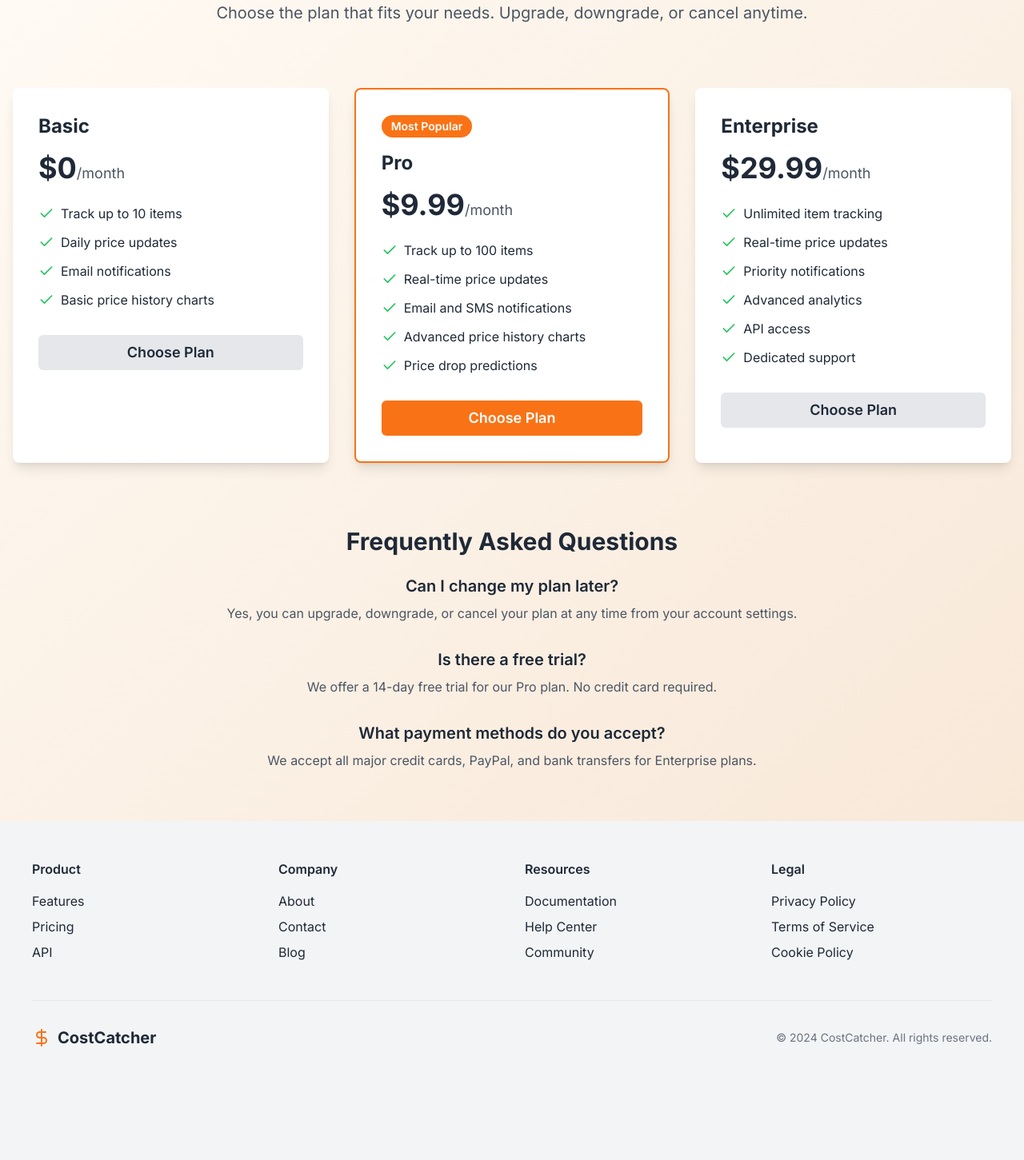
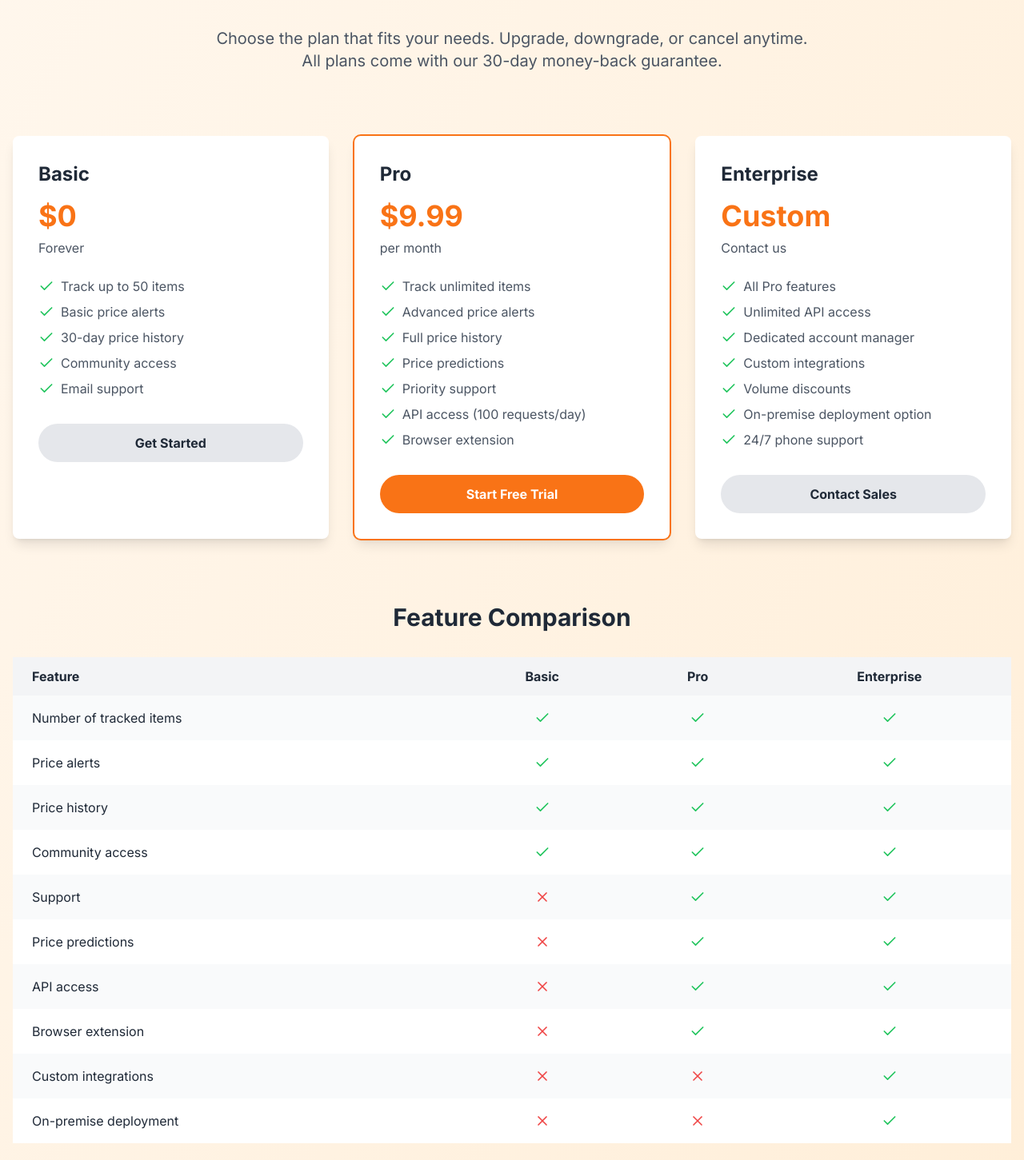
Before and after one commit to omshukla12/Cost-Catcher, a React (Create React App) app: page /pricing in a window 1280 px wide. Shown: the part 199-1650 px from the top of the page at 80% size. Before the commit the page ends 1559 px from the top, so only its background shows below. Built offline with nearby package versions, Linux system fonts and the light colour scheme.

Commit message:
Refactor Pricing component to enhance structure, update pricing plans, and add FAQ section

```diff
--- a/src/pages/Product/Pricing.js
+++ b/src/pages/Product/Pricing.js
@@ -1,88 +1,91 @@
-import React from "react";
-import { motion } from "framer-motion";
-import { Check } from "lucide-react";
-
-const PricingTier = ({ name, price, features, isPopular }) => (
-  <motion.div
-    initial={{ opacity: 0, y: 50 }}
-    animate={{ opacity: 1, y: 0 }}
-    transition={{ duration: 0.5 }}
-    className={`bg-white rounded-lg p-8 shadow-lg ${
-      isPopular ? "border-2 border-orange-500" : ""
-    }`}
-  >
-    {isPopular && (
-      <span className="bg-orange-500 text-white px-3 py-1 rounded-full text-sm font-semibold mb-4 inline-block">
-        Most Popular
-      </span>
-    )}
-    <h3 className="text-2xl font-bold mb-4">{name}</h3>
-    <p className="text-4xl font-bold mb-6">
-      ${price}
-      <span className="text-lg font-normal text-gray-600">/month</span>
-    </p>
-    <ul className="space-y-3 mb-8">
-      {features.map((feature, index) => (
-        <li key={index} className="flex items-center">
-          <Check className="h-5 w-5 text-green-500 mr-2" />
-          <span>{feature}</span>
-        </li>
-      ))}
-    </ul>
-    <motion.button
-      whileHover={{ scale: 1.05 }}
-      whileTap={{ scale: 0.95 }}
-      className={`w-full py-2 px-4 rounded-md text-lg font-semibold ${
-        isPopular
-          ? "bg-orange-500 text-white hover:bg-orange-600"
-          : "bg-gray-200 text-gray-800 hover:bg-gray-300"
-      } transition-colors duration-300`}
-    >
-      Choose Plan
-    </motion.button>
-  </motion.div>
-);
+import React from 'react'
+import { motion } from 'framer-motion'
+import { Check, X } from 'lucide-react'
 
 export default function Pricing() {
-  const pricingTiers = [
+  const plans = [
     {
       name: "Basic",
-      price: 0,
+      price: "$0",
+      period: "Forever",
       features: [
-        "Track up to 10 items",
-        "Daily price updates",
-        "Email notifications",
-        "Basic price history charts",
+        "Track up to 50 items",
+        "Basic price alerts",
+        "30-day price history",
+        "Community access",
+        "Email support"
       ],
+      cta: "Get Started",
+      highlighted: false
     },
     {
       name: "Pro",
-      price: 9.99,
+      price: "$9.99",
+      period: "per month",
       features: [
-        "Track up to 100 items",
-        "Real-time price updates",
-        "Email and SMS notifications",
-        "Advanced price history charts",
-        "Price drop predictions",
+        "Track unlimited items",
+        "Advanced price alerts",
+        "Full price history",
+        "Price predictions",
+        "Priority support",
+        "API access (100 requests/day)",
+        "Browser extension"
       ],
-      isPopular: true,
+      cta: "Start Free Trial",
+      highlighted: true
     },
     {
       name: "Enterprise",
-      price: 29.99,
+      price: "Custom",
+      period: "Contact us",
       features: [
-        "Unlimited item tracking",
-        "Real-time price updates",
-        "Priority notifications",
-        "Advanced analytics",
-        "API access",
-        "Dedicated support",
+        "All Pro features",
+        "Unlimited API access",
+        "Dedicated account manager",
+        "Custom integrations",
+        "Volume discounts",
+        "On-premise deployment option",
+        "24/7 phone support"
       ],
+      cta: "Contact Sales",
+      highlighted: false
+    }
+  ]
+
+  const comparisonFeatures = [
+    "Number of tracked items",
+    "Price alerts",
+    "Price history",
+    "Community access",
+    "Support",
+    "Price predictions",
+    "API access",
+    "Browser extension",
+    "Custom integrations",
+    "On-premise deployment"
+  ]
+
+  const faqItems = [
+    {
+      question: "Can I upgrade or downgrade my plan at any time?",
+      answer: "Yes, you can upgrade or downgrade your plan at any time. Changes will be reflected in your next billing cycle."
     },
-  ];
+    {
+      question: "Is there a free trial for the Pro plan?",
+      answer: "Yes, we offer a 14-day free trial for our Pro plan. You can cancel anytime during the trial period without being charged."
+    },
+    {
+      question: "What payment methods do you accept?",
+      answer: "We accept all major credit cards, PayPal, and bank transfers for Enterprise customers."
+    },
+    {
+      question: "Do you offer refunds?",
+      answer: "We offer a 30-day money-back guarantee for Pro plan subscriptions. If you're not satisfied, contact our support team for a full refund."
+    }
+  ]
 
   return (
-    <div className="min-h-screen bg-gradient-to-br from-[#FFFBF5] to-[#F8E8D8]">
+    <div className="min-h-screen bg-gradient-to-br from-orange-50 to-orange-100 dark:from-gray-900 dark:to-gray-800 transition-colors duration-300">
       <main className="container mx-auto px-4 py-16">
         <motion.section
           initial={{ opacity: 0, y: 20 }}
@@ -90,61 +93,108 @@ export default function Pricing() {
           transition={{ duration: 0.5 }}
           className="text-center mb-20"
         >
-          <h1 className="text-5xl font-bold mb-6 bg-clip-text text-transparent bg-gradient-to-r from-orange-500 to-pink-500">
+          <h1 className="text-5xl font-bold p-4 mb-6 bg-clip-text text-transparent bg-gradient-to-r from-orange-500 to-pink-500 dark:from-orange-400 dark:to-pink-400">
             Simple, Transparent Pricing
           </h1>
-          <p className="text-xl text-gray-600 max-w-3xl mx-auto">
-            Choose the plan that fits your needs. Upgrade, downgrade, or cancel
-            anytime.
+          <p className="text-xl text-gray-600 dark:text-gray-300 max-w-3xl mx-auto mb-8">
+            Choose the plan that fits your needs. Upgrade, downgrade, or cancel anytime. All plans come with our 30-day money-back guarantee.
           </p>
         </motion.section>
 
-        <div className="grid grid-cols-1 md:grid-cols-3 gap-8">
-          {pricingTiers.map((tier, index) => (
-            <PricingTier key={index} {...tier} />
+        <div className="grid grid-cols-1 md:grid-cols-3 gap-8 mb-20">
+          {plans.map((plan, index) => (
+            <motion.div
+              key={index}
+              initial={{ opacity: 0, y: 20 }}
+              animate={{ opacity: 1, y: 0 }}
+              transition={{ duration: 0.5, delay: index * 0.1 }}
+              className={`bg-white dark:bg-gray-800 rounded-lg p-8 shadow-lg ${plan.highlighted ? 'ring-2 ring-orange-500 dark:ring-orange-400' : ''}`}
+            >
+              <h3 className="text-2xl font-bold mb-4 text-gray-800 dark:text-gray-200">{plan.name}</h3>
+              <p className="text-4xl font-bold mb-2 text-orange-500 dark:text-orange-400">{plan.price}</p>
+              <p className="text-gray-600 dark:text-gray-300 mb-6">{plan.period}</p>
+              <ul className="mb-8 space-y-2">
+                {plan.features.map((feature, featureIndex) => (
+                  <li key={featureIndex} className="flex items-center text-gray-600 dark:text-gray-300">
+                    <Check className="w-5 h-5 mr-2 text-green-500" />
+                    {feature}
+                  </li>
+                ))}
+              </ul>
+              <button className={`w-full py-3 px-4 rounded-full font-bold transition-colors duration-300 ${plan.highlighted ? 'bg-orange-500 hover:bg-orange-600 text-white' : 'bg-gray-200 dark:bg-gray-700 text-gray-800 dark:text-gray-200 hover:bg-gray-300 dark:hover:bg-gray-600'}`}>
+                {plan.cta}
+              </button>
+            </motion.div>
           ))}
         </div>
 
         <motion.section
           initial={{ opacity: 0, y: 20 }}
           animate={{ opacity: 1, y: 0 }}
-          transition={{ duration: 0.5, delay: 0.4 }}
-          className="mt-20 text-center"
+          transition={{ duration: 0.5, delay: 0.6 }}
+          className="mb-20"
         >
-          <h2 className="text-3xl font-bold mb-6">
-            Frequently Asked Questions
-          </h2>
-          <div className="max-w-3xl mx-auto space-y-8">
-            <div>
-              <h3 className="text-xl font-semibold mb-2">
-                Can I change my plan later?
-              </h3>
-              <p className="text-gray-600">
-                Yes, you can upgrade, downgrade, or cancel your plan at any time
-                from your account settings.
-              </p>
-            </div>
-            <div>
-              <h3 className="text-xl font-semibold mb-2">
-                Is there a free trial?
-              </h3>
-              <p className="text-gray-600">
-                We offer a 14-day free trial for our Pro plan. No credit card
-                required.
-              </p>
-            </div>
-            <div>
-              <h3 className="text-xl font-semibold mb-2">
-                What payment methods do you accept?
-              </h3>
-              <p className="text-gray-600">
-                We accept all major credit cards, PayPal, and bank transfers for
-                Enterprise plans.
-              </p>
-            </div>
+          <h2 className="text-3xl font-bold mb-8 text-center text-gray-800 dark:text-gray-200">Feature Comparison</h2>
+          <div className="overflow-x-auto">
+            <table className="w-full bg-white dark:bg-gray-800 shadow-lg rounded-lg">
+              <thead>
+                <tr className="bg-gray-100 dark:bg-gray-700">
+                  <th className="px-6 py-3 text-left text-gray-800 dark:text-gray-200">Feature</th>
+                  <th className="px-6 py-3 text-center text-gray-800 dark:text-gray-200">Basic</th>
+                  <th className="px-6 py-3 text-center text-gray-800 dark:text-gray-200">Pro</th>
+                  <th className="px-6 py-3 text-center text-gray-800 dark:text-gray-200">Enterprise</th>
+                </tr>
+              </thead>
+              <tbody>
+                {comparisonFeatures.map((feature, index) => (
+                  <tr key={index} className={index % 2 === 0 ? 'bg-gray-50 dark:bg-gray-900' : 'bg-white dark:bg-gray-800'}>
+                    <td className="px-6 py-4 text-gray-800 dark:text-gray-200">{feature}</td>
+                    <td className="px-6 py-4 text-center">
+                      {index < 4 ? <Check className="w-5 h-5 mx-auto text-green-500" /> : <X className="w-5 h-5 mx-auto text-red-500" />}
+                    </td>
+                    <td className="px-6 py-4 text-center">
+                      {index < 8 ? <Check className="w-5 h-5 mx-auto text-green-500" /> : <X className="w-5 h-5 mx-auto text-red-500" />}
+                    </td>
+                    <td className="px-6 py-4 text-center">
+                      <Check className="w-5 h-5 mx-auto text-green-500" />
+                    </td>
+                  </tr>
+                ))}
+              </tbody>
+            </table>
           </div>
+        </motion.section>
+
+        <motion.section
+          initial={{ opacity: 0, y: 20 }}
+          animate={{ opacity: 1, y: 0 }}
+          transition={{ duration: 0.5, delay: 0.7 }}
+          className="mb-20"
+        >
+          <h2 className="text-3xl font-bold mb-8 text-center text-gray-800 dark:text-gray-200">Frequently Asked Questions</h2>
+          <div className="grid grid-cols-1 md:grid-cols-2 gap-8">
+            {faqItems.map((item, index) => (
+              <div key={index} className="bg-white dark:bg-gray-800 rounded-lg p-6 shadow-lg">
+                <h3 className="text-xl font-semibold mb-4 text-gray-800 dark:text-gray-200">{item.question}</h3>
+                <p className="text-gray-600 dark:text-gray-300">{item.answer}</p>
+              </div>
+            ))}
+          </div>
+        </motion.section>
+
+        <motion.section
+          initial={{ opacity: 0, y: 20 }}
+          animate={{ opacity: 1, y: 0 }}
+          transition={{ duration: 0.5, delay: 0.8 }}
+          className="text-center"
+        >
+          <h2 className="text-3xl font-bold mb-4 text-gray-800 dark:text-gray-200">Ready to start saving?</h2>
+          <p className="text-xl text-gray-600 dark:text-gray-300 mb-8">Choose the plan that's right for you and start saving money today.</p>
+          <button className="bg-orange-500 hover:bg-orange-600 text-white font-bold py-3 px-8 rounded-full transition-colors duration-300">
+            Get Started
+          </button>
         </motion.section>
       </main>
     </div>
-  );
+  )
 }
```
